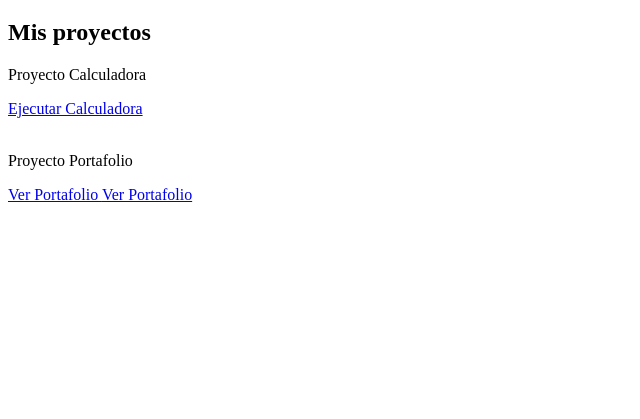
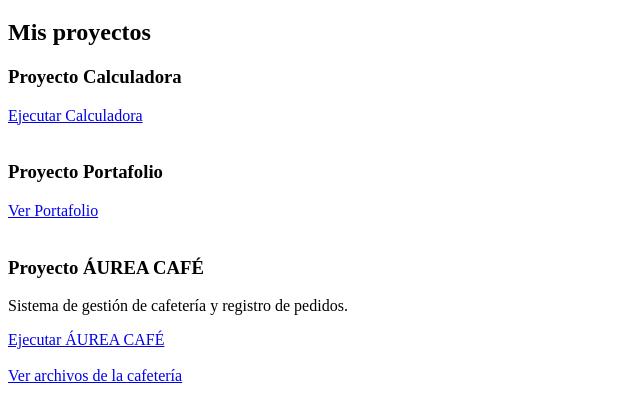
Before and after one commit to danielacarmonamv23-png/Portafolio-Ingenieria-de-Software, a plain HTML site: page index.html in a window 1280 px wide. Shown: the part 61-480 px from the top of the page, without its empty margins (0-640 px from the left). Drawn offline with Linux system fonts and the light colour scheme.

Commit message:
Update index.html

```diff
--- a/index.html
+++ b/index.html
@@ -1,9 +1,10 @@
+
 <!DOCTYPE html>
 <html lang="es">
 <head>
     <meta charset="UTF-8">
     <meta name="viewport" content="width=device-width, initial-scale=1.0">
-    <title>Mi Portafolio</title>
+    <title>Portafolio de Ingeniería de Software</title>
 </head>
 
 <body>
@@ -12,25 +13,41 @@
 
     <h2>Mis proyectos</h2>
 
-    <p>Proyecto Calculadora</p>
+    <section>
+        <h3>Proyecto Calculadora</h3>
 
         <a href="./Proyecto%20Calculadora%20(AEAE-1)/index.html">
             Ejecutar Calculadora
         </a>
+    </section>
 
-    <br><br>
+    <br>
 
-    <p>Proyecto Portafolio</p>
+    <section>
+        <h3>Proyecto Portafolio</h3>
 
         <a href="./Proyecto%20Portafolio%20(AEAE-2)/Mi%20portafolio/index.html">
             Ver Portafolio
         </a>
+    </section>
+
+    <br>
+
+    <section>
+        <h3>Proyecto ÁUREA CAFÉ</h3>
+
+        <p>Sistema de gestión de cafetería y registro de pedidos.</p>
+
+        <a href="./Proyecto%20Cafeteria/index.html">
+            Ejecutar ÁUREA CAFÉ
+        </a>
+
+        <br><br>
+
+        <a href="./Proyecto%20Cafeteria/">
+            Ver archivos de la cafetería
+        </a>
+    </section>
 
 </body>
 </html>
-    <a href="./Proyecto%20Portafolio%20(AEAE-2)/Mi%20portafolio/index.html">
-        Ver Portafolio
-    </a>
-
-</body>
-</html>
```
Lines whose indentation alone changed are shown as unchanged.
